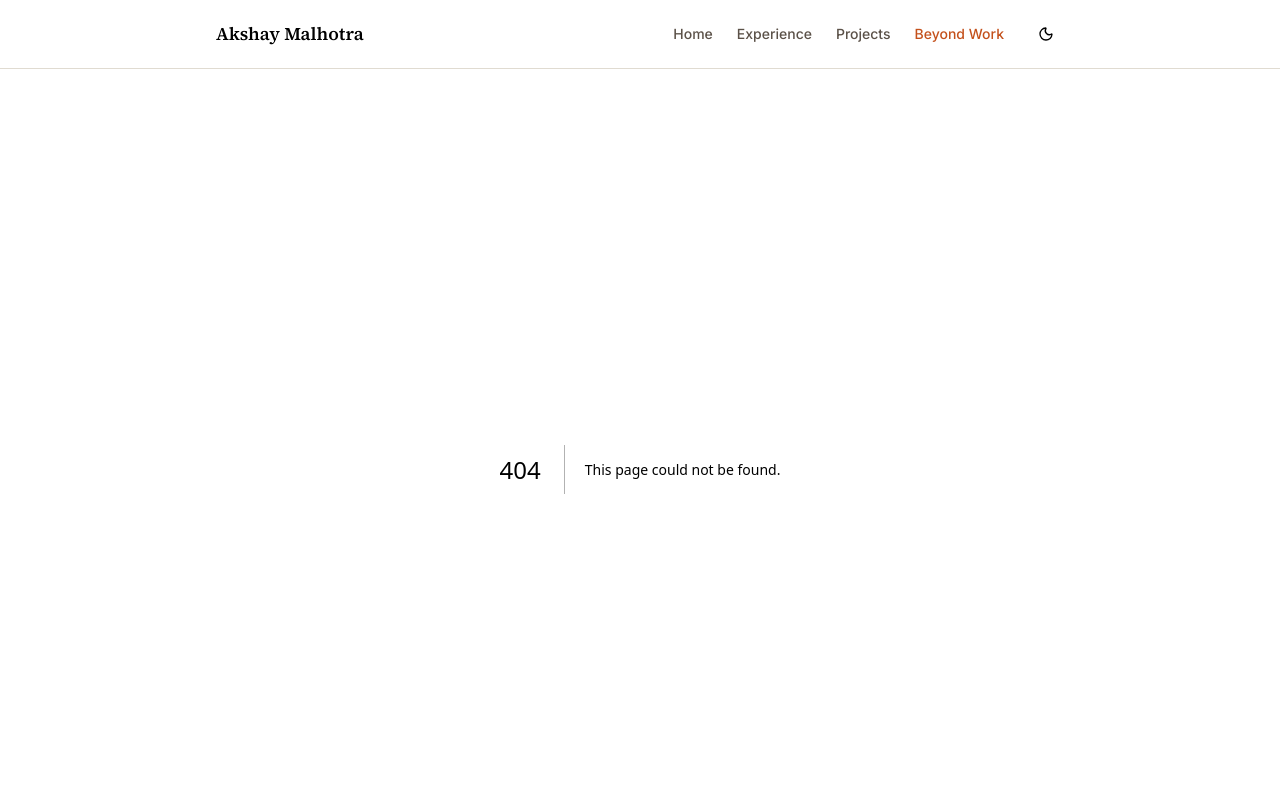
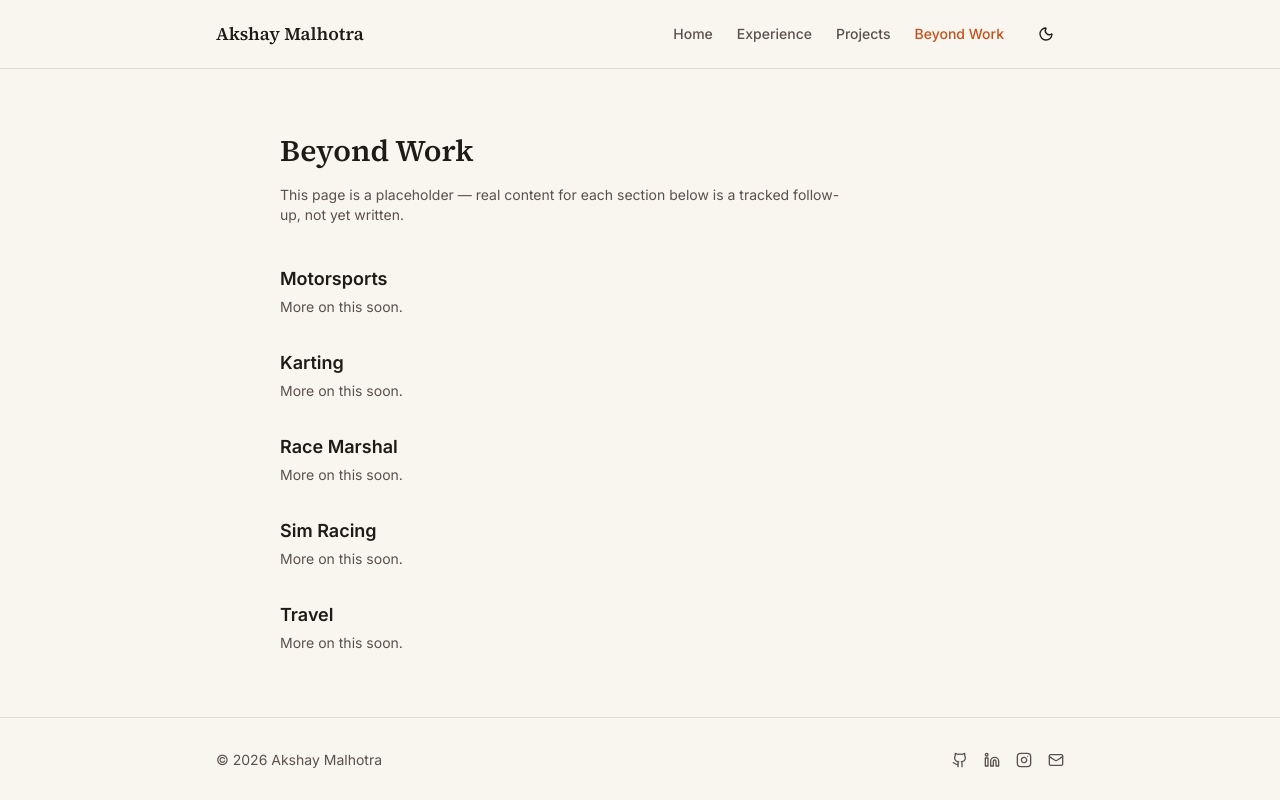
Before and after one commit to akshaymal/akshaymal.github.io, a Next.js app: page /beyond-work in a window 1280 px wide. Before the commit this address had no page. Shown: the top 800 px of the page. Built offline with nearby package versions, Linux system fonts and the light colour scheme.

Commit message:
Add Beyond Work page (placeholder content) and remove old hobby routes

```diff
--- /dev/null
+++ b/app/beyond-work/page.tsx
@@ -0,0 +1,39 @@
+import type { Metadata } from 'next'
+
+export const metadata: Metadata = {
+  title: 'Beyond Work',
+  description: "Akshay Malhotra's life outside of engineering.",
+}
+
+interface Section {
+  title: string
+  body: string
+}
+
+const sections: Section[] = [
+  { title: 'Motorsports', body: 'More on this soon.' },
+  { title: 'Karting', body: 'More on this soon.' },
+  { title: 'Race Marshal', body: 'More on this soon.' },
+  { title: 'Sim Racing', body: 'More on this soon.' },
+  { title: 'Travel', body: 'More on this soon.' },
+]
+
+export default function BeyondWorkPage() {
+  return (
+    <div className="mx-auto max-w-3xl px-6 py-16">
+      <h1 className="font-serif text-3xl font-semibold">Beyond Work</h1>
+      <p className="mt-4 max-w-xl text-sm text-muted-foreground">
+        This page is a placeholder — real content for each section below is a tracked
+        follow-up, not yet written.
+      </p>
+      <div className="mt-10 space-y-8">
+        {sections.map((section) => (
+          <section key={section.title}>
+            <h2 className="text-lg font-semibold">{section.title}</h2>
+            <p className="mt-1 text-sm text-muted-foreground">{section.body}</p>
+          </section>
+        ))}
+      </div>
+    </div>
+  )
+}
--- a/app/hobbies/karting/page.tsx
+++ /dev/null
@@ -1,7 +0,0 @@
-export default function KartingPage() {
-  return (
-    <div>
-      <p>This is karting page</p>
-    </div>
-  )
-}
--- a/app/hobbies/motorsports/page.tsx
+++ /dev/null
@@ -1,7 +0,0 @@
-export default function Formula1Page() {
-  return (
-    <div>
-      <p>This is formula 1 page</p>
-    </div>
-  )
-}
--- a/app/hobbies/race-marshal/page.tsx
+++ /dev/null
@@ -1,7 +0,0 @@
-export default function RaceMarshalPage() {
-  return (
-    <div>
-      <p>This is race marshal page</p>
-    </div>
-  )
-}
--- a/app/hobbies/sim-racing/page.tsx
+++ /dev/null
@@ -1,7 +0,0 @@
-export default function SimRacingPage() {
-  return (
-    <div>
-      <p>This is sim racing page</p>
-    </div>
-  )
-}
--- a/app/hobbies/travel/page.tsx
+++ /dev/null
@@ -1,7 +0,0 @@
-export default function TravelPage() {
-  return (
-    <div>
-      <p>This is travelling page</p>
-    </div>
-  )
-}
```
